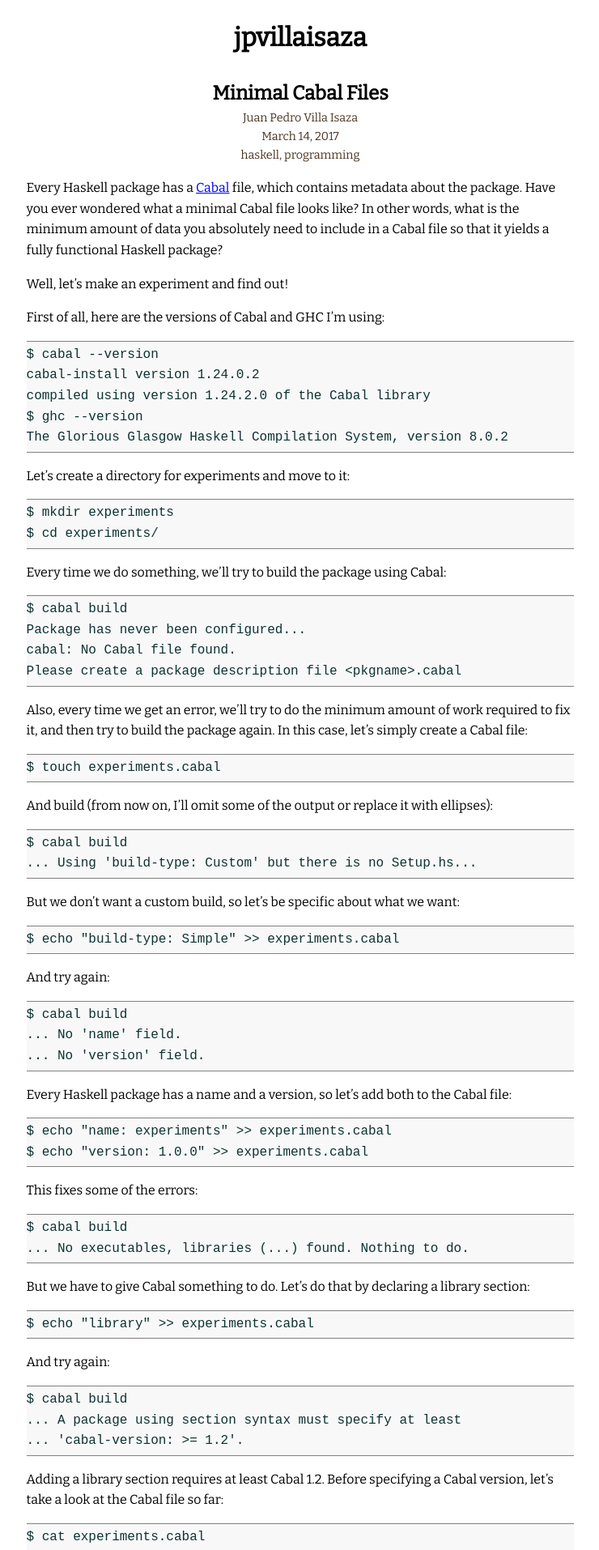
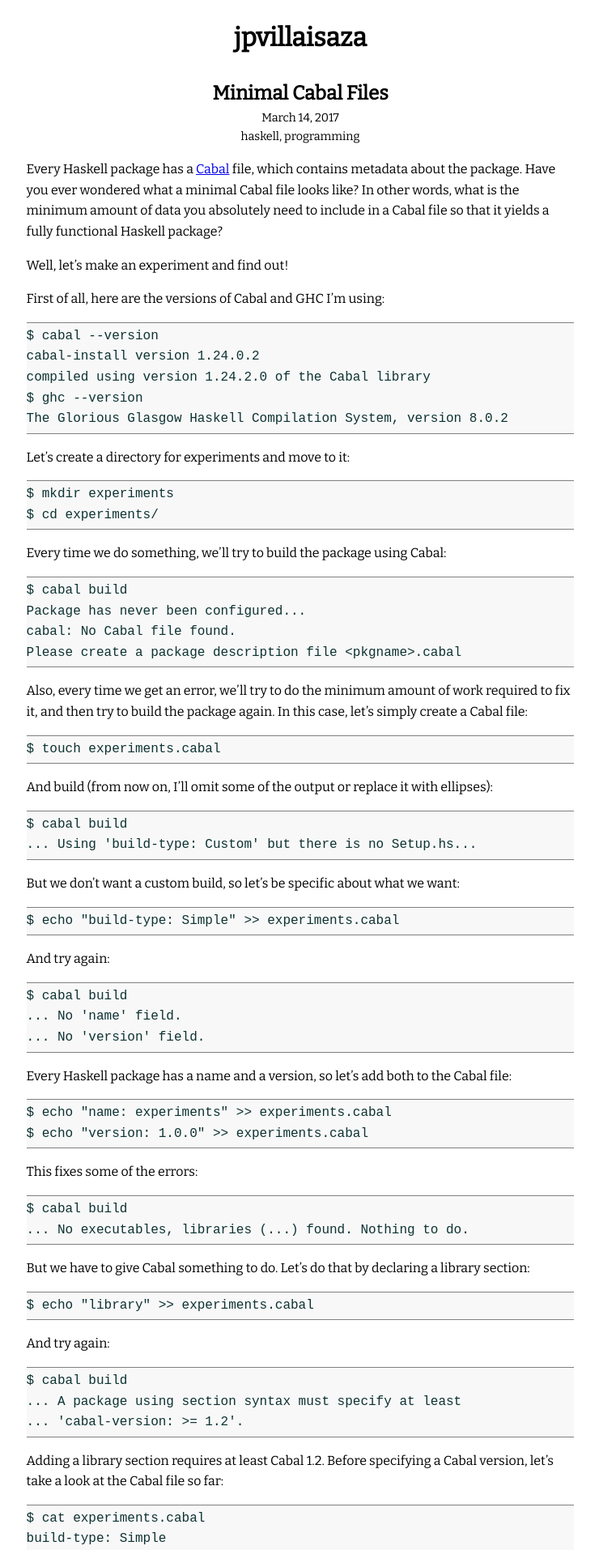
Before and after one commit to jpvillaisaza/jpvillaisaza.github.io, a Jekyll site: the page built from _posts/2017-03-14-minimal-cabal-files.md, in a window 1280 px wide. Shown: the top 1914 px of the page at 81% size, without its empty margins (269-1009 px from the left). Built offline with Jekyll 4.4.1, drawn with Linux system fonts in a browser that asks for light colours.

Commit message:
Remove author from post meta

```diff
--- a/_layouts/post.html
+++ b/_layouts/post.html
@@ -6,7 +6,6 @@ layout: default
   <header class="post-header">
     <h2>{{ page.title }}</h2>
     <div class="post-meta">
-      <div>{{ page.author }}</div>
       <div>
         {{ page.date | date: "%B %e, %Y" }}
       </div>
--- a/_sass/main.scss
+++ b/_sass/main.scss
@@ -1,6 +1,4 @@
 :root {
-  --color-cafe-noir: #4b3621;
-  --color-01: var(--color-cafe-noir);
   --color-02: gray;
   --color-03: #0e3232;
 }
@@ -93,7 +91,6 @@ main {
 }
 
 .post-meta {
-  color: var(--color-01);
   font-size: 90%;
 }
 
```
